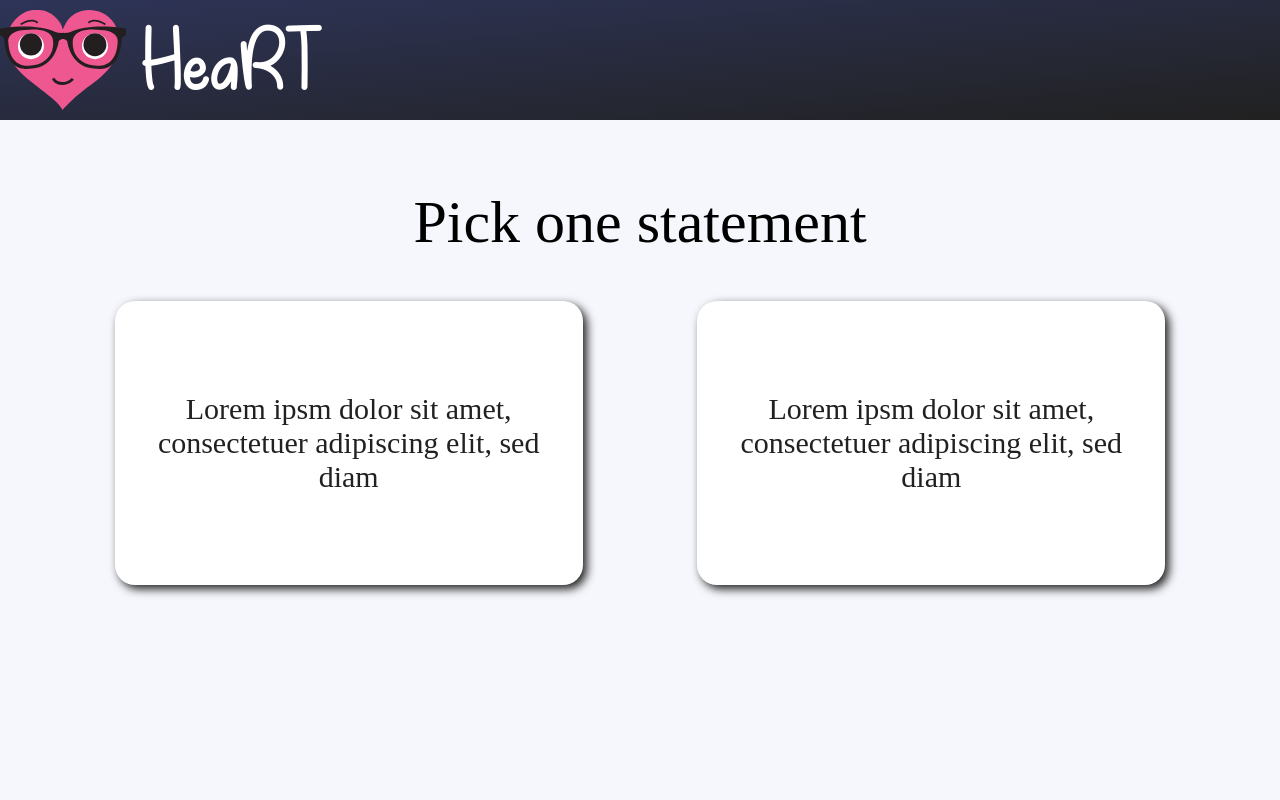
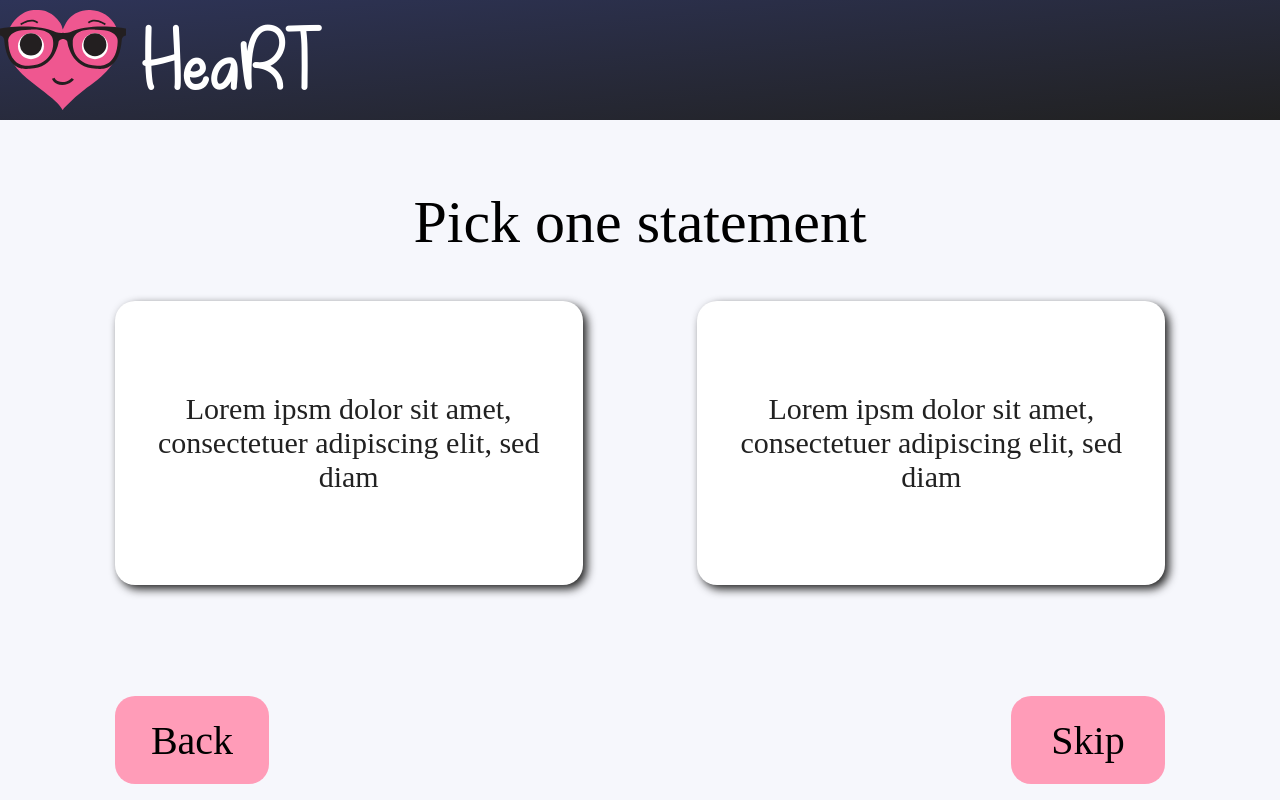
Before and after one commit to HeartUoA/HeaRT, a React (Create React App) app: page /DisplayCards in a window 1280 px wide. Built offline with nearby package versions, Linux system fonts and the light colour scheme.

Commit message:
feat(displaycards.tsx and displaycards.css): added in back and skip buttons
Added in the back and skip button, also changed the name of some classnames to not be the same as
the homepage

```diff
--- a/src/pages/DisplayCards.tsx
+++ b/src/pages/DisplayCards.tsx
@@ -8,13 +8,19 @@ const initialValues = {
 
 const DisplayCards: React.FC = () => {
   const [state] = useState(initialValues);
+  const onBackClick = () => {
+    // TODO: Write code here to redirect to course info screen
+  };
 
+  const onSkipClick = () => {
+    // TODO: Write code here to redirect to instructions screen
+  };
   return (
     <div className="DisplayCards">
       <div className="DisplayCards-Header">
-        <div className="Logo-Container">
+        <div className="DisplayCards-Logo-Container">
           <img src={logo} className="Logo" alt="logo" />
-          <p className="Logo-Title">HeaRT</p>
+          <p className="DisplayCards-Logo-Title">HeaRT</p>
         </div>
       </div>
 
@@ -28,6 +34,14 @@ const DisplayCards: React.FC = () => {
             <p className="Card-Text">{state.text}</p>
           </div>
         </div>
+        <div className="Navigation">
+          <div className="NavigationButtonL" onClick={onBackClick}>
+            <p className="Navigation-Button-Text">Back</p>
+          </div>
+          <div className="NavigationButtonR" onClick={onSkipClick}>
+            <p className="Navigation-Button-Text">Skip</p>
+          </div>
+        </div>
       </div>
     </div>
   );
--- a/src/styles/DisplayCards.css
+++ b/src/styles/DisplayCards.css
@@ -13,7 +13,7 @@
   background: linear-gradient(to bottom right, #2e3458 0%, #212121 100%);
 }
 
-.Logo-Container {
+.DisplayCards-Logo-Container {
   display: flex;
   flex-direction: row;
   align-items: center;
@@ -23,7 +23,7 @@
   pointer-events: none;
   margin: 0px 15px 0px 0px;
 }
-.Logo-Title {
+.DisplayCards-Logo-Title {
   display: flex;
   font-family: "MyHappyEnding";
   color: white;
@@ -75,3 +75,41 @@
   font-size: 30px;
   margin: 0px;
 }
+
+.Navigation {
+  justify-content: space-between;
+  position: fixed;
+  bottom: 0;
+  display: flex;
+  flex-direction: row;
+  width: 100%;
+  margin-bottom: 2vh;
+}
+
+.NavigationButtonL {
+  border-radius: 20px;
+  background: #ff9cb8;
+  height: 11vh;
+  width: 12vw;
+  cursor: pointer;
+  float: left;
+  margin-left: 9vw;
+}
+.NavigationButtonR {
+  border-radius: 20px;
+  background: #ff9cb8;
+  height: 11vh;
+  width: 12vw;
+  cursor: pointer;
+  float: right;
+  margin-right: 9vw;
+}
+.Navigation-Button-Text {
+  font-family: "ABeeZee";
+  display: flex;
+  font-size: 40px;
+  align-items: center;
+  justify-content: center;
+  margin: 0;
+  height: 100%;
+}
```
